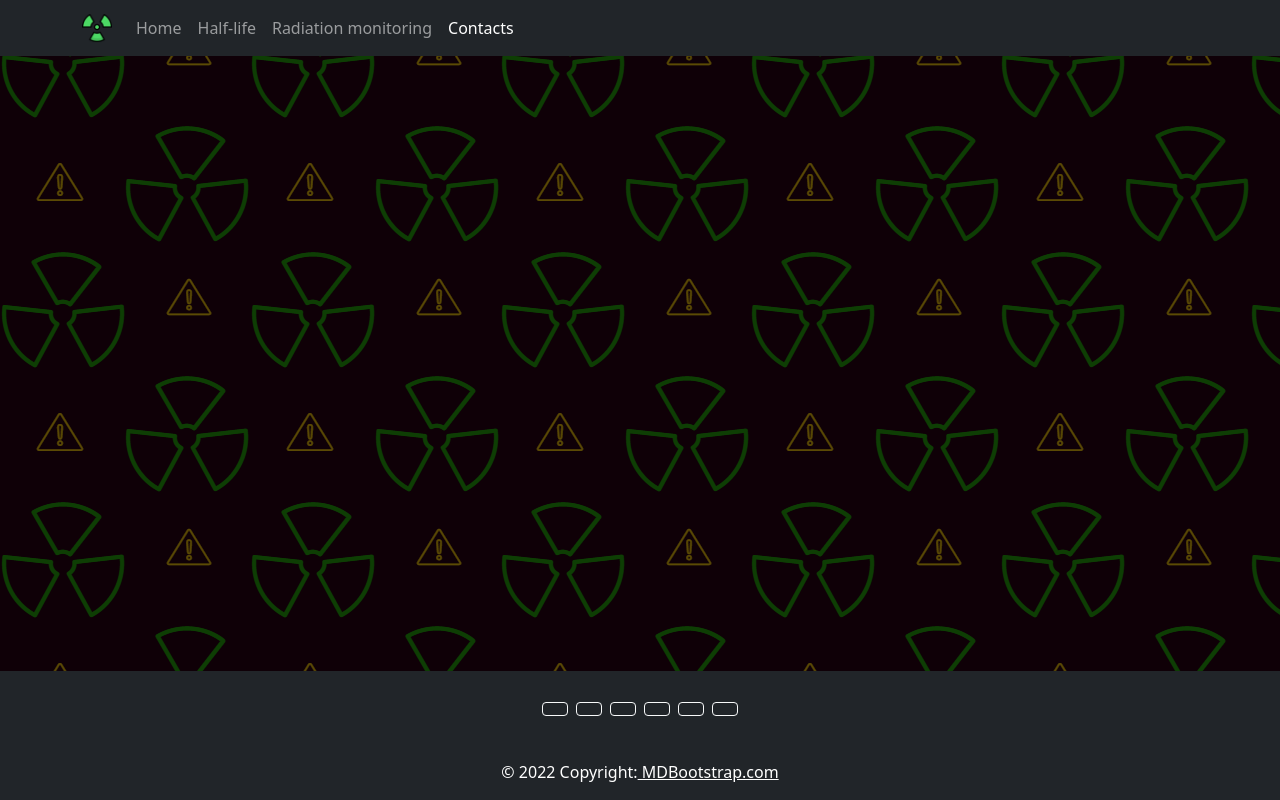
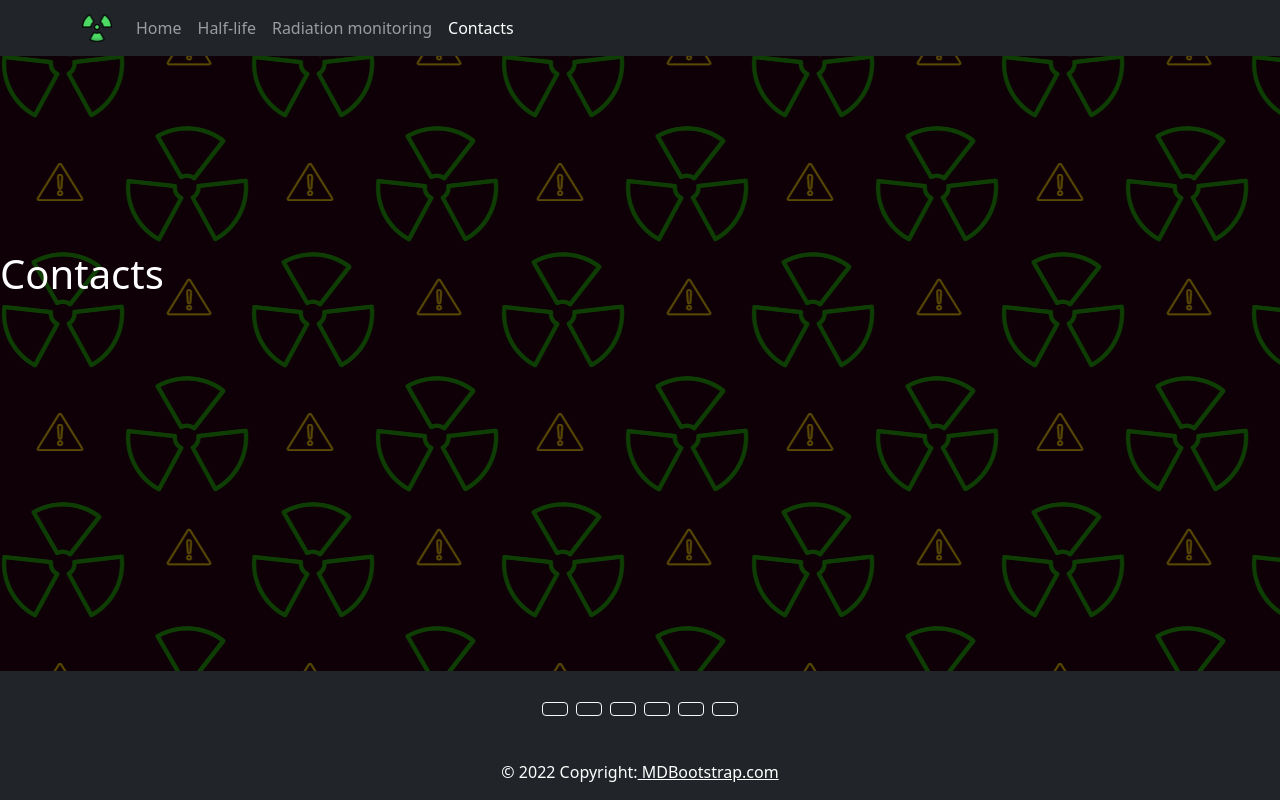
Before and after one commit to svoboda-core/Radioactivity, a React (Create React App) app: page /contacts in a window 1280 px wide. Built offline with nearby package versions, Linux system fonts and the light colour scheme.

Commit message:
refactor: apply prettier

```diff
--- a/src/index.css
+++ b/src/index.css
@@ -12,3 +12,13 @@ code {
   font-family: source-code-pro, Menlo, Monaco, Consolas, 'Courier New',
     monospace;
 }
+
+.active{
+	color: var(--color-active);
+	cursor: default;
+}
+
+.ddd{
+	margin-top: 250px;
+	color: #fff;
+}
```
